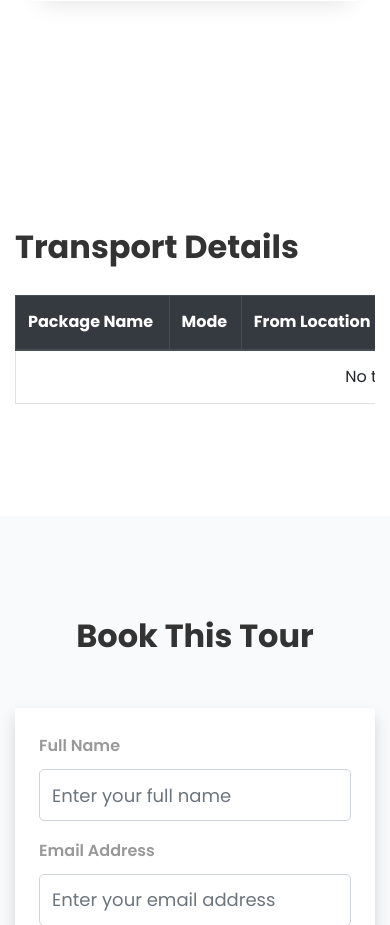
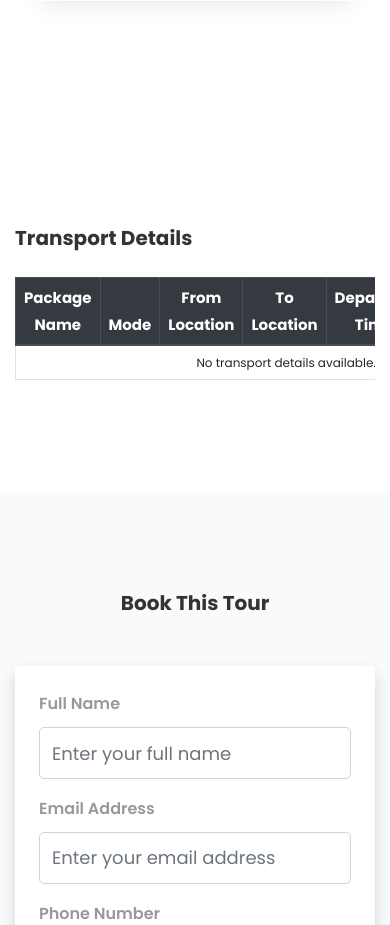
Before and after one commit to Hetvi-Suthar/travel, a Flask app: template templates/user/package_details.html in a window 390 px wide. Shown: the part 1108-2033 px from the top of the page. Run offline with Flask 3, Linux system fonts and the light colour scheme; the template is opened without the code that fills it, so the values that code supplies are empty; some libraries are stand-ins or nearby versions; some web fonts are replaced.

Commit message:
Update package_details.html: made transport table responsive

```diff
--- a/templates/user/package_details.html
+++ b/templates/user/package_details.html
@@ -43,10 +43,10 @@
 <section class="ftco-section">
   <div class="container">
     <div class="row">
-      <div class="col-md-12">
+      <div class="col-12">
         <h2 class="mb-4" style="font-weight:700; color:#333;">Transport Details</h2>
-        <div style="overflow-x:auto;">
-          <table class="table table-bordered table-hover" style="min-width: 900px;">
+        <div class="table-responsive">
+          <table class="table table-bordered table-hover" style="min-width: 100%;">
             <thead class="thead-dark" style="background:#343a40; color:#fff;">
               <tr>
                 <th>Package Name</th>
@@ -61,7 +61,7 @@
             <tbody>
               {% for t in transport %}
               <tr>
-                <td>{{ i[1] }}</td>
+                <td>{{ t[1] }}</td>
                 <td>{{ t[2] }}</td>
                 <td>{{ t[3] }}</td>
                 <td>{{ t[4] }}</td>
@@ -81,6 +81,53 @@
     </div>
   </div>
 </section>
+
+<style>
+/* Responsive Table Styling */
+.table-responsive {
+    overflow-x: auto;
+    -webkit-overflow-scrolling: touch; /* smooth scrolling on mobile */
+}
+
+.table {
+    width: 100%;
+    border-collapse: collapse;
+    font-size: 14px;
+}
+
+.table th, .table td {
+    padding: 10px 12px;
+    text-align: center;
+    vertical-align: middle;
+    word-wrap: break-word;
+}
+
+.table thead th {
+    font-size: 15px;
+}
+
+.table-hover tbody tr:hover {
+    background-color: #f1f1f1;
+}
+
+@media (max-width: 992px) {
+    .table th, .table td {
+        font-size: 13px;
+        padding: 8px 10px;
+    }
+}
+
+@media (max-width: 576px) {
+    .table th, .table td {
+        font-size: 12px;
+        padding: 6px 8px;
+    }
+    h2 {
+        font-size: 20px;
+    }
+}
+</style>
+
 
 <section class="ftco-section bg-light">
   <div class="container">
```
